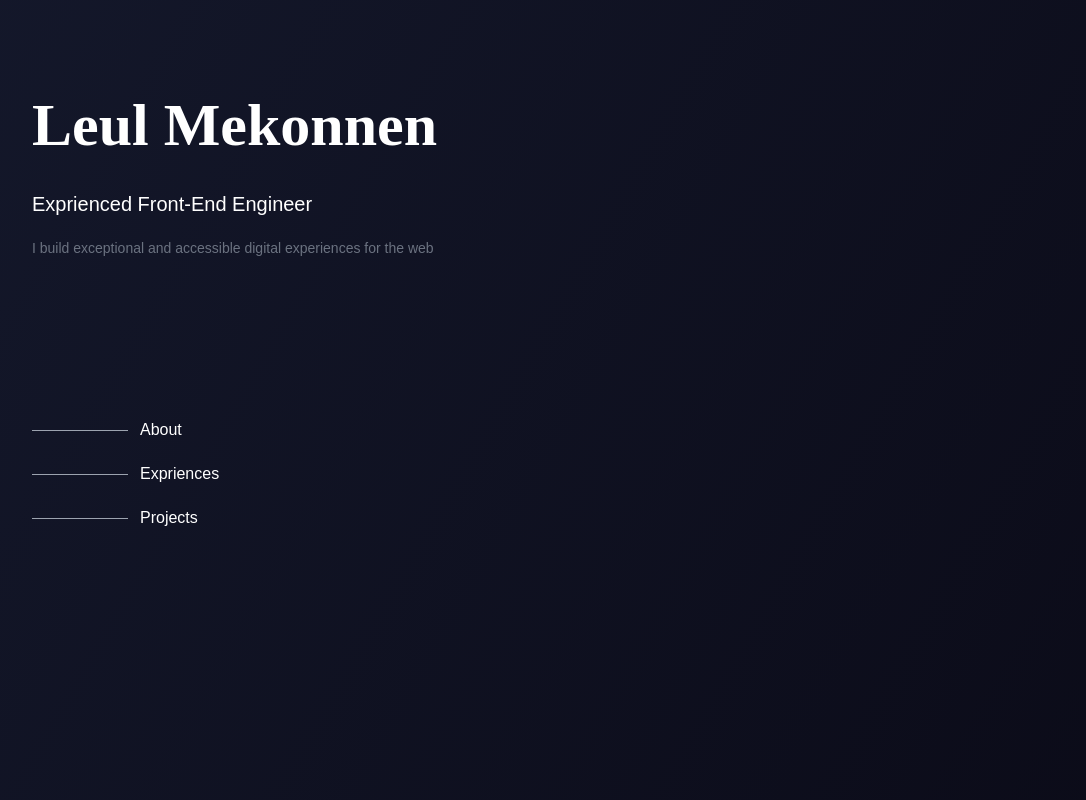
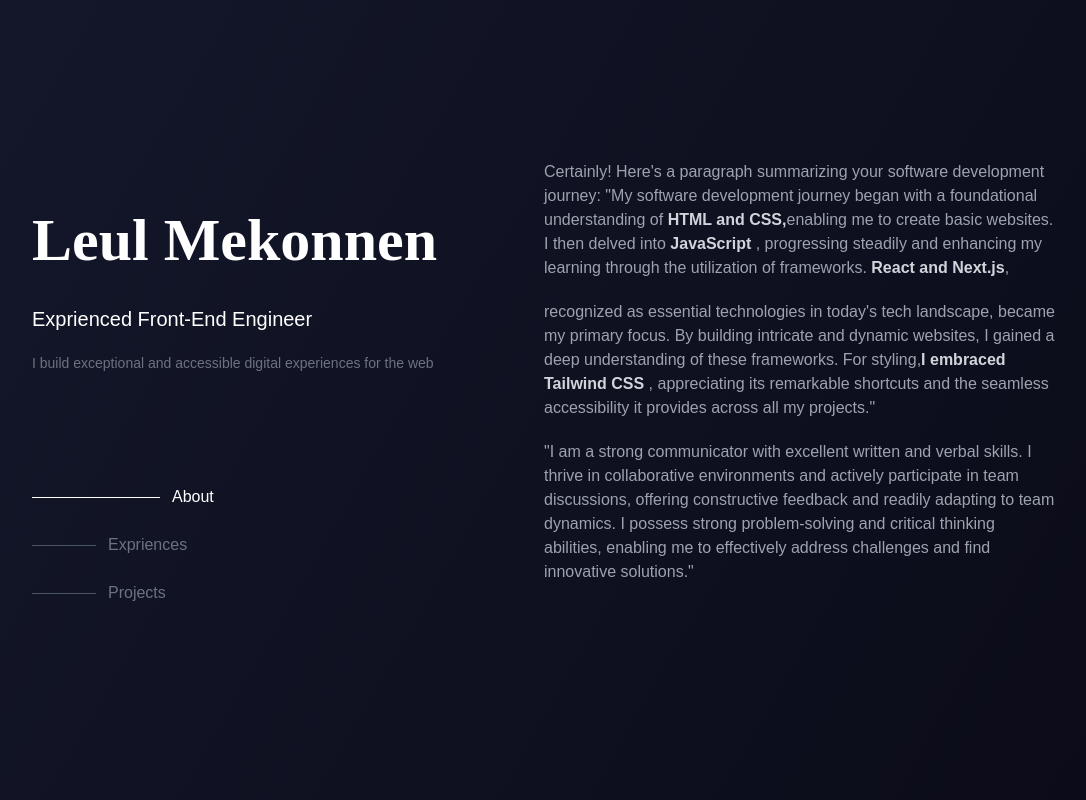
Before and after one commit to lleull/MainProfile, a Next.js app: page / in a window 1280 px wide. Shown: the whole page, without its empty margins (96-1182 px from the left). Built offline with nearby package versions, Linux system fonts and the light colour scheme.

Commit message:
About page added

```diff
--- /dev/null
+++ b/app/Components/AboutSide.tsx
@@ -0,0 +1,31 @@
+import React from 'react'
+
+export const AboutSide = () => {
+  return (
+    <div className="flex flex-col w-1/2   h-full justify-start items-start">
+    <h3 className="text-gray-400 pt-20 ">
+      Certainly! Here's a paragraph summarizing your software development journey: "My
+      software development journey began with a foundational understanding of{' '}
+      <strong className="text-gray-300">HTML and CSS,</strong>
+      enabling me to create basic websites. I then delved into{' '}
+      <strong className="text-gray-300">JavaScript</strong> , progressing steadily and
+      enhancing my learning through the utilization of frameworks.{' '}
+      <strong className="text-gray-300">React and Next.js</strong>,
+    </h3>
+    <h3 className="text-gray-400 pt-5 ">
+      recognized as essential technologies in today's tech landscape, became my primary focus.
+      By building intricate and dynamic websites, I gained a deep understanding of these
+      frameworks. For styling,
+      <strong className="text-gray-300">I embraced Tailwind CSS</strong> , appreciating its
+      remarkable shortcuts and the seamless accessibility it provides across all my projects."
+    </h3>
+    <h3 className="text-gray-400 pt-5 ">
+      "I am a strong communicator with excellent written and verbal skills. I thrive in
+      collaborative environments and actively participate in team discussions, offering
+      constructive feedback and readily adapting to team dynamics. I possess strong
+      problem-solving and critical thinking abilities, enabling me to effectively address
+      challenges and find innovative solutions."
+    </h3>
+  </div>
+  )
+}
--- a/app/page.tsx
+++ b/app/page.tsx
@@ -1,22 +1,63 @@
-"use client"
-import { useState } from "react"
+'use client'
+import { useState } from 'react'
+import { AboutSide } from './Components/AboutSide'
 export default function Home() {
-  const [selectedOptions, setselectedOptions] = useState("about")
+  const [selectedOptions, setselectedOptions] = useState('About')
   return (
     <div className="w-full h-[100vh] bg-transparent flex items-center justify-center">
-      <div className="w-[80%] h-[80%] flex flex-row">
+      <div className="w-[80%] h-[80%] flex flex-row items-center justify-between">
         <div className="flex flex-col items-start ">
           <div className="flex flex-col items-start gap-5">
             <h1 className="text-[60px] font-Jersey font-semibold  text-white">Leul Mekonnen</h1>
             <h2 className="text-xl font-light  text-white">Exprienced Front-End Engineer</h2>
-            <p className="text-sm font-light  text-gray-500">I build exceptional and accessible digital experiences for the web</p>
+            <p className="text-sm font-light  text-gray-500">
+              I build exceptional and accessible digital experiences for the web
+            </p>
           </div>
-          <div className="flex flex-col items-start gap-5 mt-40">
-            <h1 className=" flex flex-row items-center gap-3 text-white"> <div className="w-24 h-[1px] bg-gray-400"/>About</h1>
-            <h1 className=" flex flex-row items-center gap-3 text-white"><div className="w-24 h-[1px] bg-gray-400"/>Expriences</h1>
-            <h1 className=" flex flex-row items-center gap-3 text-white"><div className="w-24 h-[1px] bg-gray-400"/>Projects</h1>
+          <div className="flex flex-col items-start gap-6 mt-28 ">
+            <h1
+              onClick={() => setselectedOptions('About')}
+              className={`flex flex-row items-center gap-3 hover:cursor-pointer ${
+                selectedOptions === 'About' ? 'text-white' : 'text-gray-500'
+              } `}
+            >
+              {' '}
+              <div
+                className={`${
+                  selectedOptions === 'About' ? 'w-32 bg-white h-[1px] ' : 'w-16 '
+                }h-[1px] bg-gray-600`}
+              />
+              About
+            </h1>
+            <h1
+              onClick={() => setselectedOptions('Expriences')}
+              className={`flex flex-row items-center gap-3 hover:cursor-pointer ${
+                selectedOptions === 'Expriences' ? 'text-white' : 'text-gray-500'
+              } `}
+            >
+              <div
+                className={` ${
+                  selectedOptions === 'Expriences' ? 'w-32 h-[1px] bg-white' : 'w-16 '
+                }h-[1px] bg-gray-600`}
+              />
+              Expriences
+            </h1>
+            <h1
+              onClick={() => setselectedOptions('Projects')}
+              className={`flex flex-row items-center gap-3 hover:cursor-pointer ${
+                selectedOptions === 'Projects' ? 'text-white' : 'text-gray-500'
+              } `}
+            >
+              <div
+                className={` ${
+                  selectedOptions === 'Projects' ? 'w-32 h-[1px] bg-white' : 'w-16 '
+                }h-[1px] bg-gray-600`}
+              />
+              Projects
+            </h1>
           </div>
         </div>
+        <AboutSide />
       </div>
     </div>
   )
```
